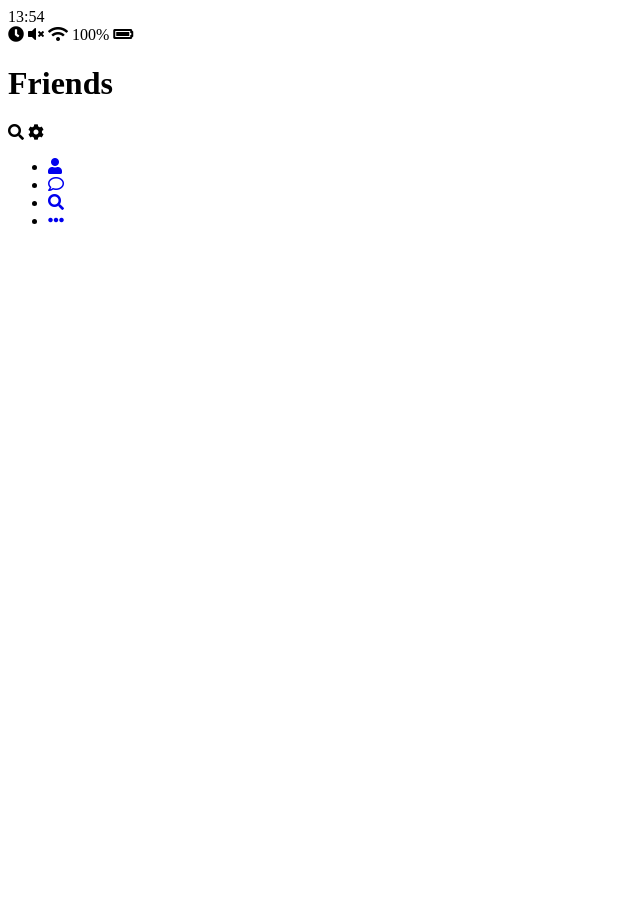
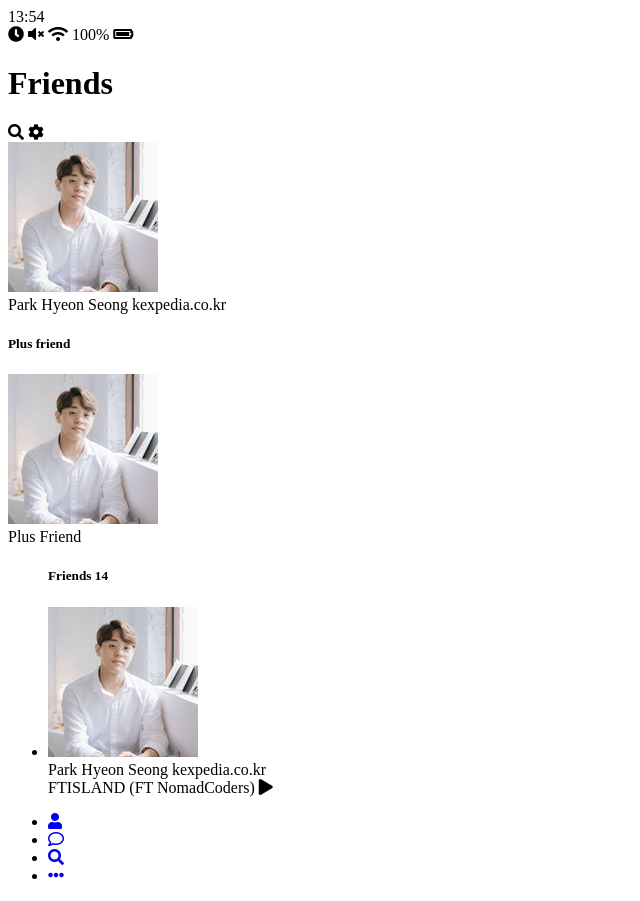
Before and after one commit to mugglecoder/kakao-clone-2.0, a plain HTML site: page friends.html in a window 1280 px wide. Shown: the whole page, without its empty margins (0-640 px from the left). Before the commit the page ends 800 px from the top, so only its background shows below. Drawn offline with Linux system fonts and the light colour scheme.

Commit message:
add friends

```diff
--- a/friends.html
+++ b/friends.html
@@ -38,6 +38,60 @@
         </span>
       </div>
     </header>
+    <main class="friends">
+      <header class="friends__header">
+        <div class="friends__friend friend friend--lg">
+          <div class="friend__column">
+            <img src="images/avatar.jpg" class="g-avartar friend__avatar" />
+            <div class="friend__content">
+              <span class="friend__name">
+                Park Hyeon Seong
+              </span>
+              <span class="friend__status">
+                kexpedia.co.kr
+              </span>
+            </div>
+          </div>
+        </div>
+      </header>
+      <div class="friends__plus">
+        <h5 class="friends__title">Plus friend</h5>
+        <div class="friends__friend friend">
+          <div class="friend__column">
+            <img src="images/avatar.jpg" class="g-avartar friend__avatar" />
+            <div class="friend__content">
+              <span class="friend__name">
+                Plus Friend
+              </span>
+            </div>
+          </div>
+        </div>
+      </div>
+      <ul class="friends__list">
+        <h5 class="friends__title">Friends 14</h5>
+        <li class="friends__friend friend friend--lg">
+          <div class="friend__column">
+            <img src="images/avatar.jpg" class="g-avartar friend__avatar" />
+            <div class="friend__content">
+              <span class="friend__name">
+                Park Hyeon Seong
+              </span>
+              <span class="friend__status">
+                kexpedia.co.kr
+              </span>
+            </div>
+          </div>
+          <div class="friend__column">
+            <div class="friend__now-listening">
+              <span>
+                FTISLAND (FT NomadCoders)
+              </span>
+              <i class="fas fa-play"></i>
+            </div>
+          </div>
+        </li>
+      </ul>
+    </main>
     <nav>
       <ul class="nav__list">
         <li class="nav__list-item">
```
Also changed, not shown: index.html (+2 -2 lines).
